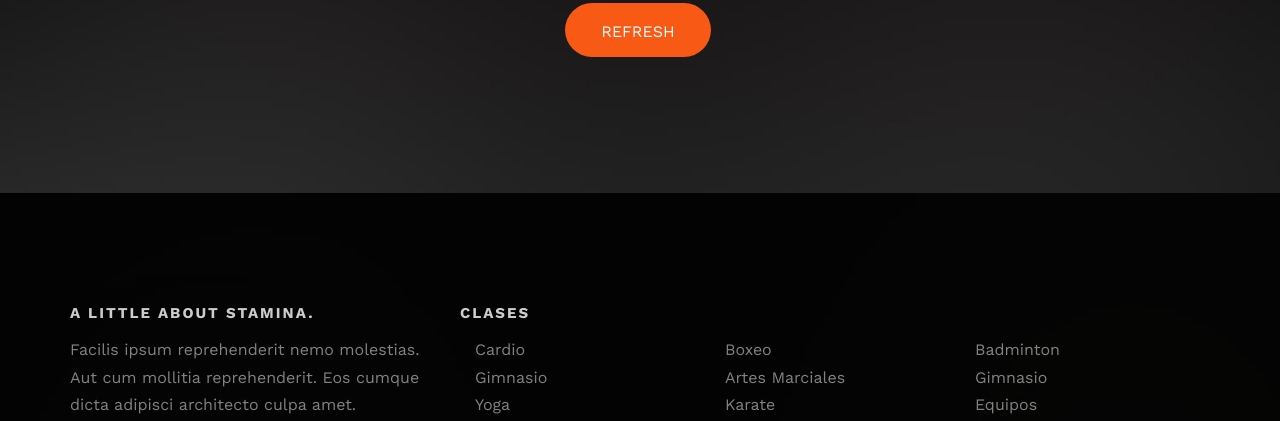
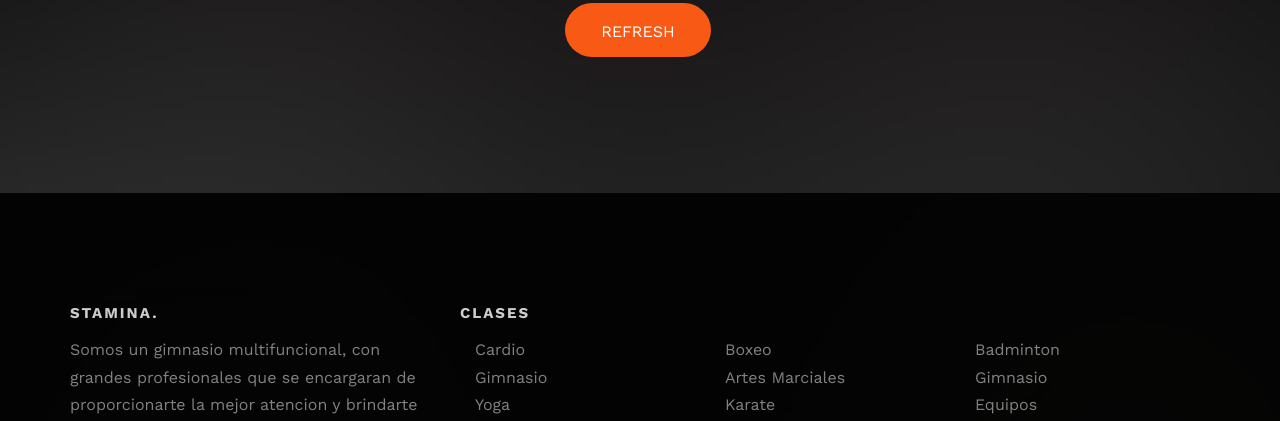
Before and after one commit to SantiagoRudolf/AppWeb, a website: page blog.html in a window 1280 px wide. Shown: the part 379-800 px from the top of the page. Drawn offline with nearby package versions, Linux system fonts and the light colour scheme; files whose address does not match are found by name.

Commit message:
corregi footer

```diff
--- a/blog.html
+++ b/blog.html
@@ -143,9 +143,9 @@
 		<div class="container">
 			<div class="row row-pb-md">
 				<div class="col-md-4 fh5co-widget">
-					<h3>A Little About Stamina.</h3>
-					<p>Facilis ipsum reprehenderit nemo molestias. Aut cum mollitia reprehenderit. Eos cumque dicta adipisci architecto culpa amet.</p>
-					<p><a class="btn btn-primary" href="#">OBTENER MEMBRESIA</a></p>
+					 	<h3>Stamina.</h3>
+						<p>Somos un gimnasio multifuncional, con grandes profesionales que se encargaran de proporcionarte la mejor atencion y brindarte la mayor calidad posible.</p>
+						<p><a class="btn btn-primary" href="#">OBTENER MEMBRESIA</a></p>
 				</div>
 				<div class="col-md-8">
 					<h3>Clases</h3>
```
Also changed, not shown: about.html (+2 -2 lines), compartir.html (+2 -2 lines), contact.html (+2 -2 lines), gallery.html (+2 -2 lines), index.html (+2 -2 lines), pricing.html (+2 -2 lines), usuarios.html (+2 -2 lines).
